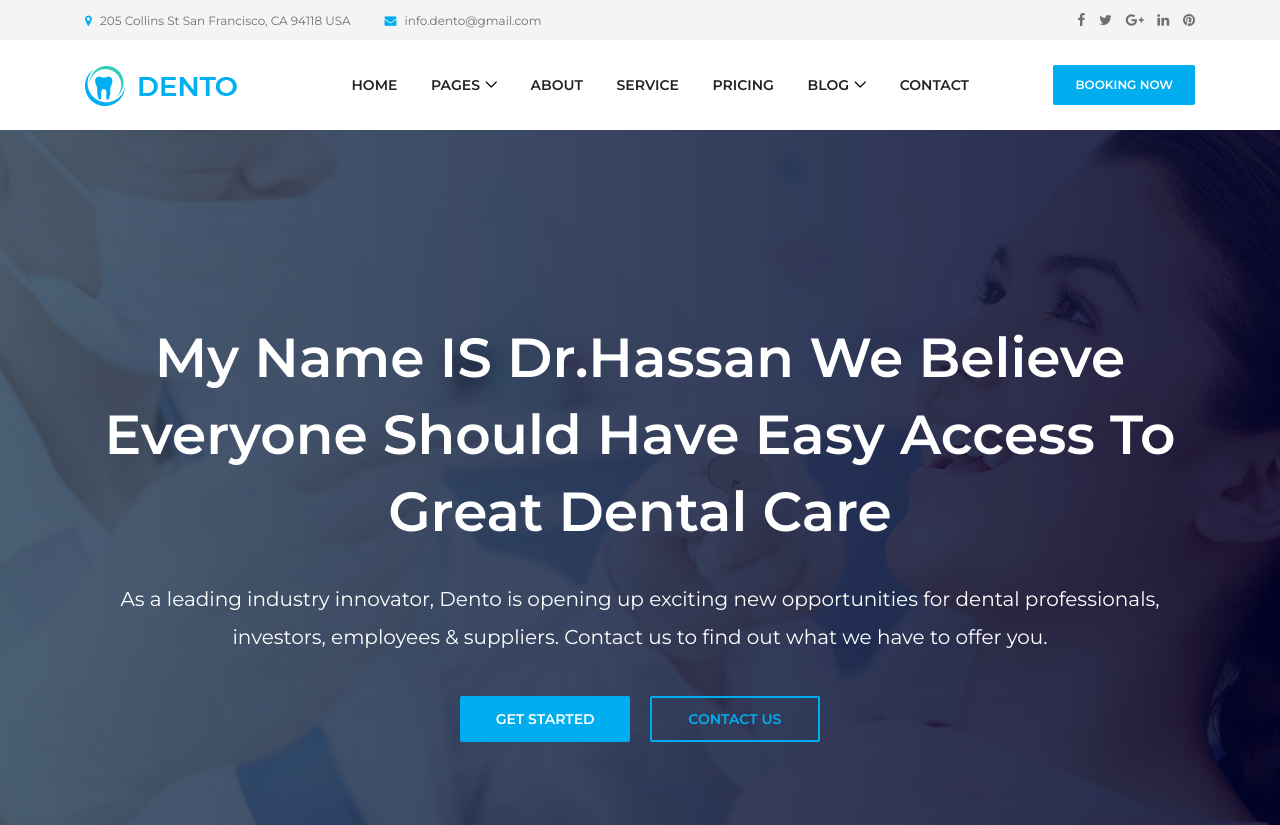
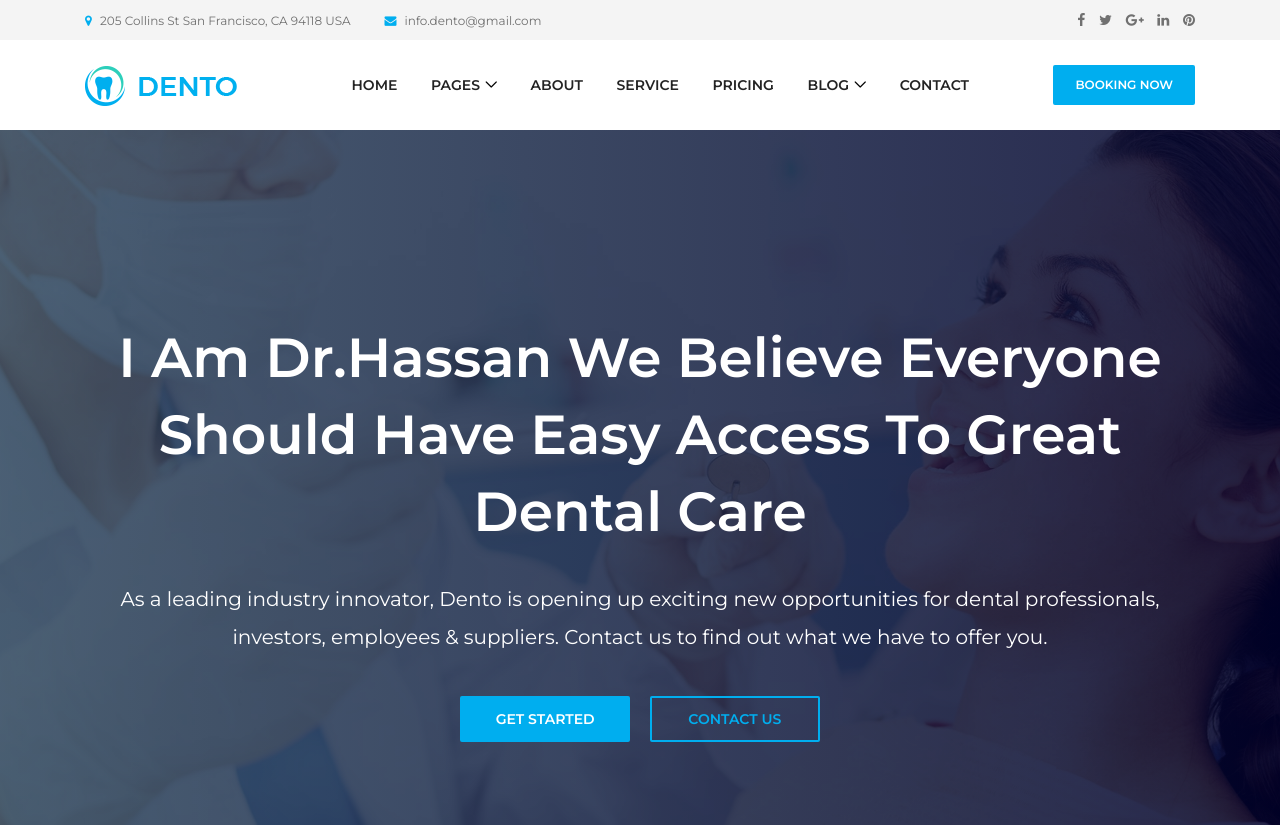
Before and after one commit to minhaskhan/dentistDjango, a Django app: page / in a window 1280 px wide. Shown: the top 825 px of the page. Run offline with Django 3.2, Linux system fonts and the light colour scheme; some libraries are stand-ins or nearby versions; some web fonts are replaced.

Commit message:
home page changes

```diff
--- a/website/templates/home.html
+++ b/website/templates/home.html
@@ -16,7 +16,7 @@
             <div class="col-12">
               <!-- Welcome Text -->
               <div class="welcome-text text-center">
-                <h2 data-animation="fadeInUp" data-delay="100ms">My Name iS Dr.Hassan We Believe Everyone Should Have Easy Access To Great Dental Care</h2>
+                <h2 data-animation="fadeInUp" data-delay="100ms">I am Dr.Hassan We Believe Everyone Should Have Easy Access To Great Dental Care</h2>
                 <p data-animation="fadeInUp" data-delay="300ms">As a leading industry innovator, Dento is opening up exciting new opportunities for dental professionals, investors, employees & suppliers. Contact us to find out what we have to
                   offer you.</p>
                 <div class="welcome-btn-group">
```
